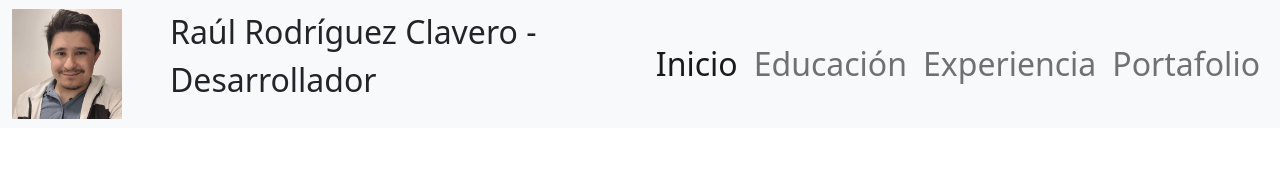
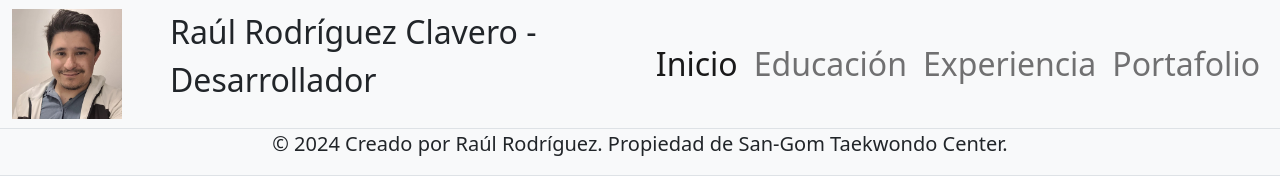
Before and after one commit to SickBoossS/CVRaulRC, a plain HTML site: page educación.html in a window 1280 px wide. Drawn offline with nearby package versions, Linux system fonts and the light colour scheme.

Commit message:
footer añadido

```diff
--- a/educación.html
+++ b/educación.html
@@ -44,5 +44,7 @@
         </div>
     </nav>
 
-<footer></footer>
+    <footer class="bg-light d-flex flex-column align-items-center fs-5 border-top border-top-5 border-bottom border-bottom-5">
+        <p>© 2024 Creado por Raúl Rodríguez. Propiedad de San-Gom Taekwondo Center.</p>
+    </footer>
 </body>
```
Also changed, not shown: experiencia.html (+3 -1 lines), index.html (+3 -1 lines), portafolio.html (+3 -1 lines).
